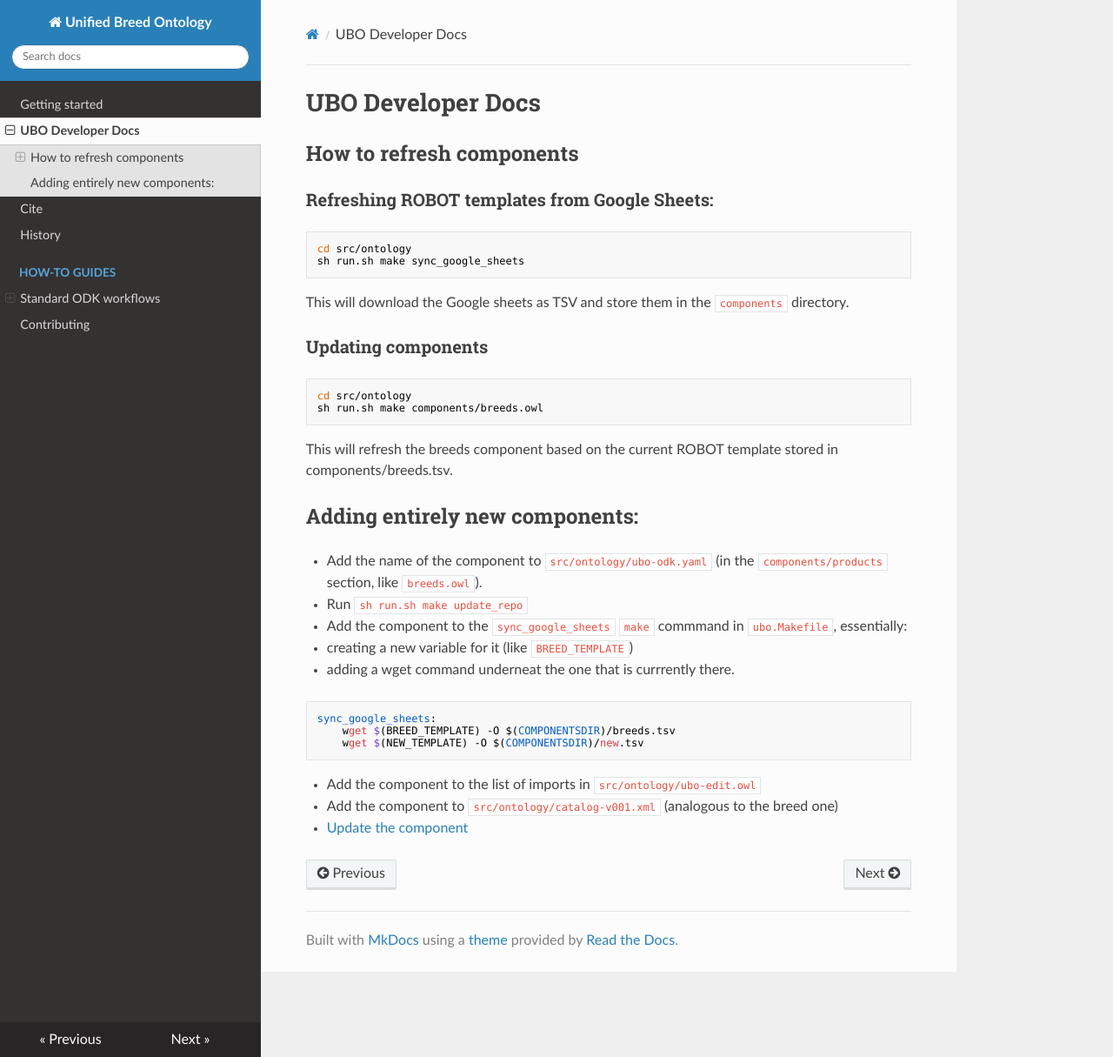
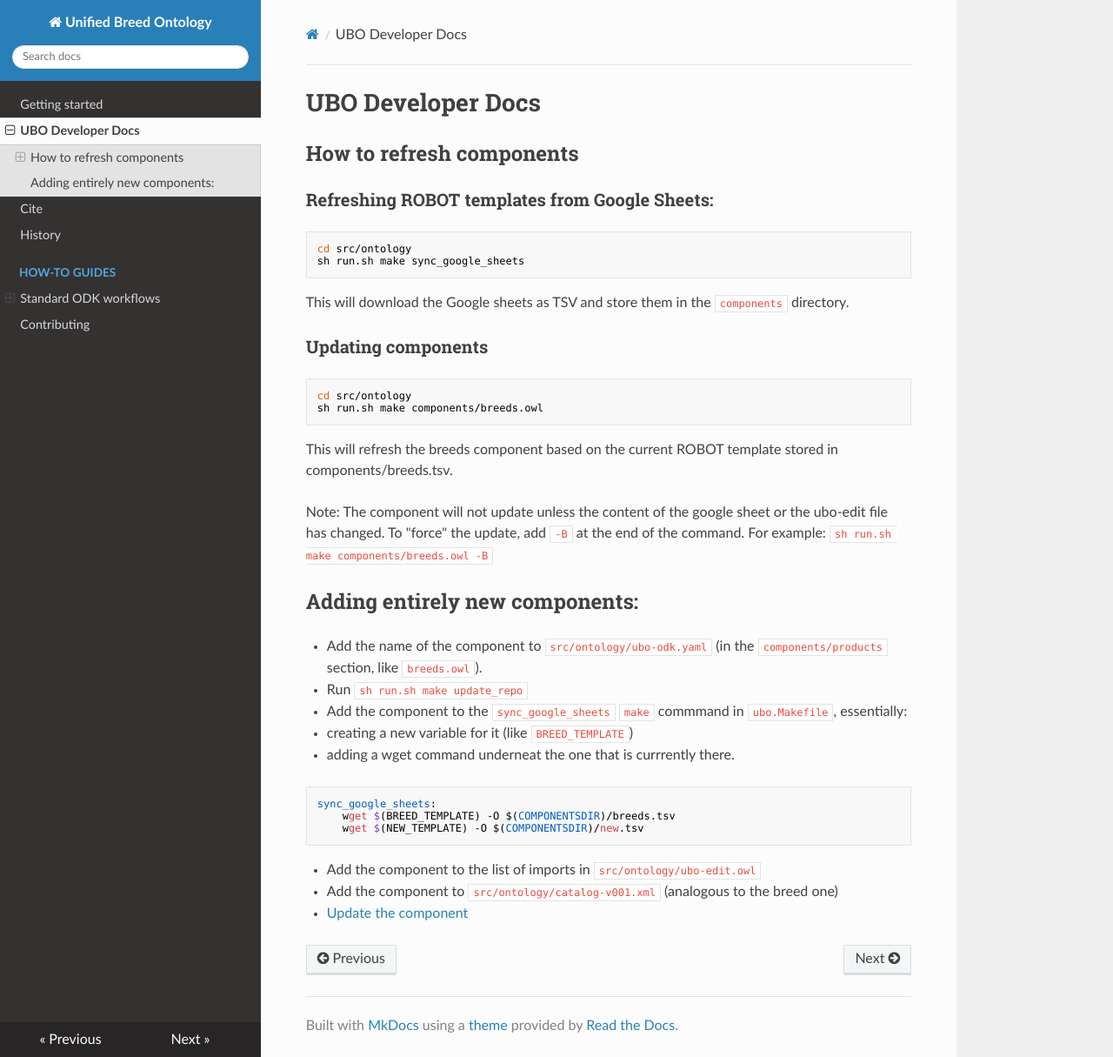
Before and after one commit to monarch-initiative/vertebrate-breed-ontology, an MkDocs documentation site: the page built from docs/ubo_developer_docs.md, in a window 1280 px wide and 1215 px high. Shown: the whole window at 87% size. Built offline with MkDocs 1.6.1, drawn with Linux system fonts in a browser that asks for light colours; nearby versions of some CDN libraries.

Commit message:
added note in the "updating components" section
@matentzn : could you please take a look to make sure this is correct.  Thank you!

```diff
--- a/docs/ubo_developer_docs.md
+++ b/docs/ubo_developer_docs.md
@@ -20,6 +20,9 @@ sh run.sh make components/breeds.owl
 
 This will refresh the breeds component based on the current ROBOT template stored in components/breeds.tsv.
 
+Note: The component will not update unless the content of the google sheet or the ubo-edit file has changed. To "force" the update, add `-B` at the end of the command. For example:
+`sh run.sh make components/breeds.owl -B`
+
 ## Adding entirely new components:
 
 - Add the name of the component to `src/ontology/ubo-odk.yaml` (in the `components/products` section, like `breeds.owl`).
```
